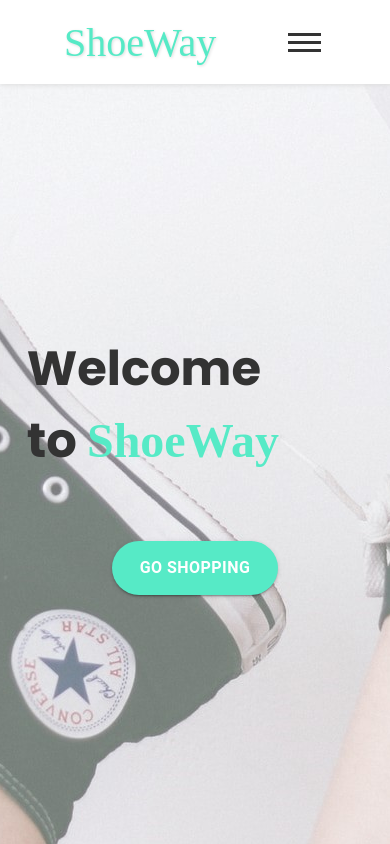
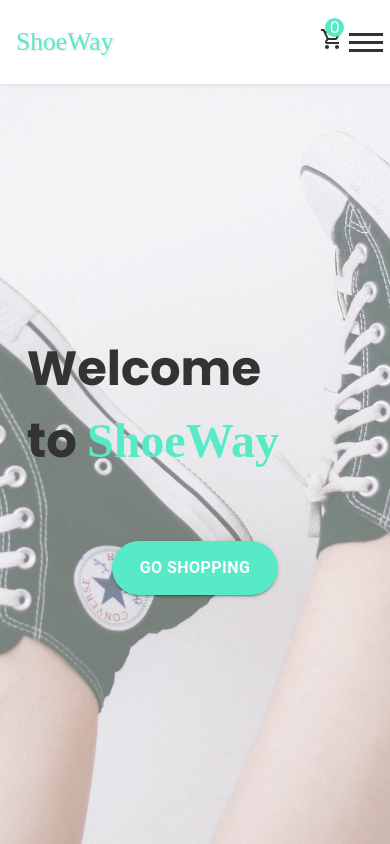
Before and after one commit to PetterFogel/react-e-store, a React (Create React App) app: page / in a window 390 px wide. Built offline with nearby package versions, Linux system fonts and the light colour scheme; a web font is replaced by a local one.

Commit message:
Add responsiveness for product-page and header.

```diff
--- a/src/components/Layout.tsx
+++ b/src/components/Layout.tsx
@@ -21,11 +21,14 @@
     display: "flex",
     flexDirection: "column",
     backgroundImage: `url(${Background})`,
-    objectFit: "cover",
+    // backgroundAttachment: "fixed",
     backgroundPosition: "center",
     backgroundRepeat: "no-repeat",
+    backgroundSize: "cover",
     width: "100%",
-    height: "100%"
+    maxHeight: "100vh",
+    overflow: "scroll",
+    overflowX: "hidden"
 }
 
 export default Layout;
--- a/src/components/Navbar.tsx
+++ b/src/components/Navbar.tsx
@@ -32,23 +32,23 @@
           <nav>
             <ul className="nav-links"
               style={{
-                right: this.state.isMenuOpen ? "0%" : "-50%"
+                right: this.state.isMenuOpen ? "0%" : "-100%"
               }}
             >
             <Link style={{textDecoration: 'none', color: '#000'}} to="/products">
                 <li>Products</li>
             </Link>
-              <li>
-                  <Link to="/checkout" style={{ color: "#333" }}>
-                    <ShoppingCartOutlinedIcon/>
-                  </Link>
-              </li>
-              <li>
-                {this.context.cart.length}
-              </li>
             </ul>
+              <div className="cart-container">
+                <Link to="/checkout" style={{ color: "#333" }}>
+                    <ShoppingCartOutlinedIcon style={{ fontSize: "1.5rem" }}/>
+                </Link>
+                <div className="cart-content">
+                  {this.context.cart.length}
+                </div>
+          </div>
+            <BurgerMenu value={this.state.isMenuOpen} handleClick={this.handleMenuClick}/>
           </nav>
-            <BurgerMenu value={this.state.isMenuOpen} handleClick={this.handleMenuClick}/>
         </header>
       );
     }
--- a/src/index.css
+++ b/src/index.css
@@ -1,7 +1,7 @@
 @import url('https://fonts.googleapis.com/css2?family=Poppins:ital,wght@0,100;0,200;0,300;0,400;0,500;0,600;0,700;0,800;0,900;1,100;1,200;1,300;1,400;1,500;1,600;1,700;1,800;1,900&display=swap');
 
 * {
-  margin: 0;
+    margin: 0;
     padding: 0;
     box-sizing: border-box;
 }
--- a/src/style/Navbar.css
+++ b/src/style/Navbar.css
@@ -24,8 +24,31 @@
     text-shadow: 1px 1px 3px #ddd;
 }
 
+.cart-container {
+    float: right;
+    display: flex;
+    align-items: center;
+    justify-content: center;
+    position: relative;
+    width: 4rem;
+    height: 3rem;
+}
+
+.cart-content {
+    width: 2rem;
+    height: 2rem;
+    display: flex;
+    justify-content: center;
+    align-items: center;
+    font-size: 1.5rem;
+    margin-bottom: 0.4rem;
+}
+
 nav {
     width: 15%;
+    display: flex;
+    justify-content: space-between;
+    align-items: center;
 }
 
 .nav-links {
@@ -34,7 +57,6 @@
     list-style: none;
     font-weight: 500;
     font-size: 1.2rem;
-
 }
 
 @media (max-width: 1200px) {
@@ -42,6 +64,8 @@
         background: #fff;
         box-shadow: 1px 1px 5px #ddd;
     }
+
+
 
     .nav-links {
         position: fixed;
@@ -60,3 +84,39 @@
         margin: 3rem
     }
 }
+
+@media (max-width: 968px) {
+    .main-header {
+        padding: 0rem 2rem
+    }
+    .header-title {
+        font-size: 2rem;
+    }
+    .nav-links {
+        position: absolute;
+        width: 100%;
+        right: -100%;
+    }
+}
+
+@media (max-width: 768px) {
+    .main-header {
+        padding: 0rem 1rem
+    }
+    .header-title {
+        font-size: 1.6rem;
+    }
+    .cart-content {
+        right: 0;
+        width: 1.2rem;
+        height: 1.2rem;
+        padding: 0.5rem;
+        font-size: 1rem;
+        background: var(--green);
+        color: #fff;
+        border-radius: 100%;
+        position: absolute;
+        top: 0;
+        right: 0;
+    }
+}
--- a/src/style/Products.css
+++ b/src/style/Products.css
@@ -8,6 +8,8 @@
 .product-container{
     width: 75%;
     display: flex;
+    justify-content: center;
+    margin: 0rem auto;
     flex-wrap: wrap;
 }
 
@@ -49,3 +51,36 @@
     cursor: pointer;
     outline: none;
 }
+
+@media screen and (max-width: 1400px) {
+    .product-item {
+        width: 40%;
+    }
+}
+
+@media screen and (max-width: 1200px) {
+    .product-container {
+        width: 100%;
+        justify-content: center;
+    }
+
+    .product-item {
+        width: 30%;
+    }
+}
+
+@media screen and (max-width: 968px) {
+    .product-item {
+        width: 50%;
+    }
+    .price{
+        font-weight: 400;
+        font-size: 1.5rem;
+    }
+}
+
+@media screen and (max-width: 768px) {
+    .product-item {
+        width: 100%;
+    }
+}
```
